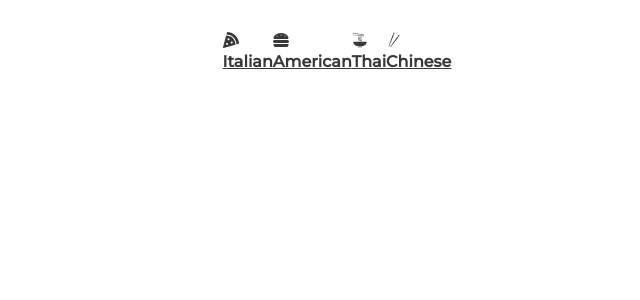
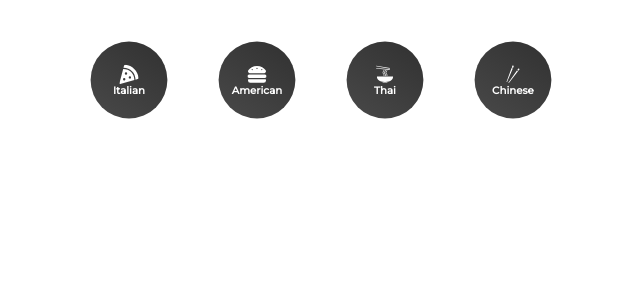
Before and after one commit to pav0107/Recipes, a React (Create React App) app: page /recipe/1 in a window 1280 px wide. Shown: the top 300 px of the page, without its empty margins (303-943 px from the left). Built offline with nearby package versions, Linux system fonts and the light colour scheme; the HTML template or start-up script is replaced by a standard one.

Commit message:
style cuisine buttons

```diff
--- a/src/components/Category.js
+++ b/src/components/Category.js
@@ -6,22 +6,22 @@
 const Category = () => {
   return (
     <List>
-      <NavLink to={'/cuisine/Italian'}>
+      <SLink to={'/cuisine/Italian'}>
         <FaPizzaSlice />
         <h4>Italian</h4>
-      </NavLink>
-      <NavLink to={'/cuisine/American'}>
+      </SLink>
+      <SLink to={'/cuisine/American'}>
         <FaHamburger />
         <h4>American</h4>
-      </NavLink>
-      <NavLink to={'/cuisine/Thai'}>
+      </SLink>
+      <SLink to={'/cuisine/Thai'}>
         <GiNoodles />
         <h4>Thai</h4>
-      </NavLink>
-      <NavLink to={'/cuisine/Chinese'}>
+      </SLink>
+      <SLink to={'/cuisine/Chinese'}>
         <GiChopsticks />
         <h4>Chinese</h4>
-      </NavLink>
+      </SLink>
     </List>
   );
 };
@@ -32,4 +32,29 @@
   margin: 2rem 0rem;
 `;
 
+const SLink = styled(NavLink)`
+  display: flex;
+  flex-direction: column;
+  justify-content: center;
+  align-items: center;
+  border-radius: 50%;
+  margin-right: 2rem;
+  text-decoration: none;
+  background: linear-gradient(35deg, #494949, #313131);
+  width: 6rem;
+  height: 6rem;
+  cursor: pointer;
+  transform: scale(0.8);
+
+  h4 {
+    color: white;
+    font-size: 0.8rem;
+  }
+
+  svg {
+    color: white;
+    font-size: 1.5rem;
+  }
+`;
+
 export default Category;
```
